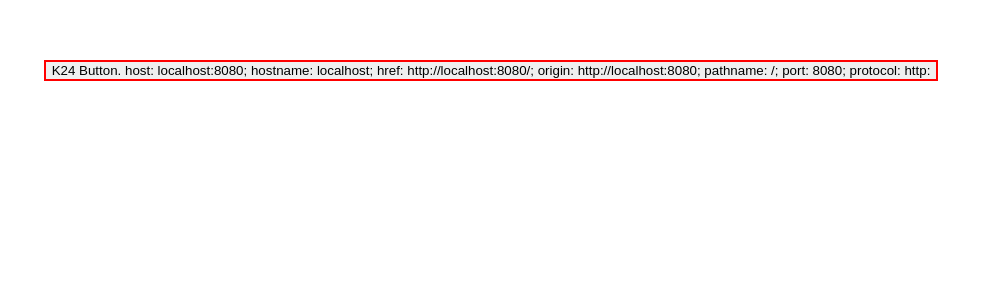
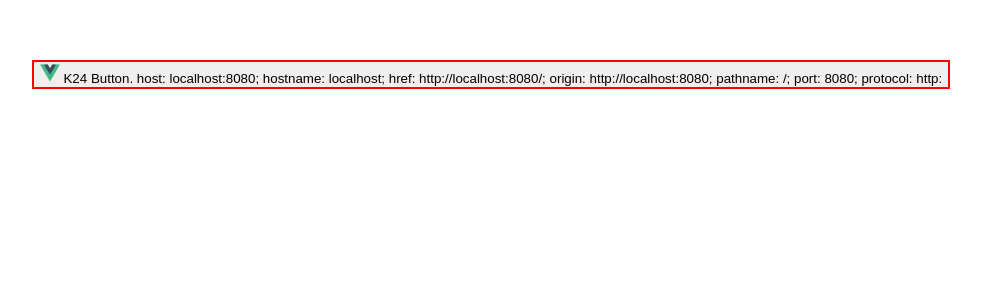
Before and after one commit to sumerokr/lib-provider, a Vue app: page / in a window 1280 px wide. Shown: the top 300 px of the page, without its empty margins (149-1130 px from the left). Built offline with nearby package versions, Linux system fonts and the light colour scheme.

Commit message:
img bundle tryout

```diff
--- a/src/components/K24Button/K24Button.vue
+++ b/src/components/K24Button/K24Button.vue
@@ -1,5 +1,5 @@
 <template>
-  <button class="k24-button">K24 Button. {{ Object.entries($data).map(([key, val]) => `${key}: ${val}`).join('; ') }}</button>
+  <button class="k24-button"><img src="@/assets/logo.png" width="20" height="20"> K24 Button. {{ Object.entries($data).map(([key, val]) => `${key}: ${val}`).join('; ') }}</button>
 </template>
 
 <script>
```
